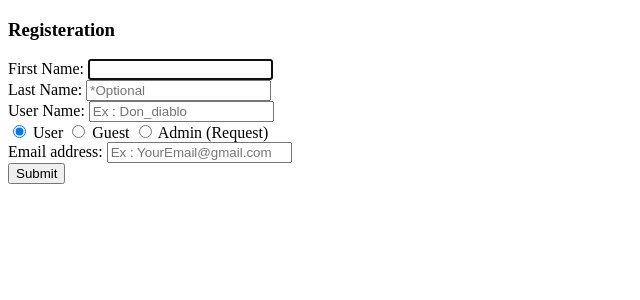
After one commit to jesvijonathan/DB-Dashboard, a Flask app: page /register in a window 1280 px wide. The commit adds this page. Shown: the top 300 px of the page, without its empty margins (0-640 px from the left). Run offline with Flask 2, Linux system fonts and the light colour scheme.

Commit message:
added remember me and cookie funxction

```diff
--- a/app.py
+++ b/app.py
@@ -3,9 +3,19 @@ import login
 import database
 from config import *
 from mysql import connector
-from flask import Flask, redirect, url_for, request, render_template
+from flask import Flask, redirect, url_for, request, render_template, make_response
+from flask_mail import *
+from random import randint
 
 app = Flask(__name__)
+mail = Mail(app)
+app.config["MAIL_SERVER"]='smtp.gmail.com'
+app.config["MAIL_PORT"] = 465
+app.config["MAIL_USERNAME"] = 'jesvijonathan.aids2020@citchennai.net'
+app.config['MAIL_PASSWORD'] = 'happysunday'
+app.config['MAIL_USE_SSL'] = True
+mail = Mail(app)
+otp = randint(000000,999999)
 
 def load():
     db = connector.connect(
@@ -63,9 +73,13 @@ def table_create(tbl=None):
 
 @app.route("/")
 def index():
-    #print(request.remote_addr,request.environ['REMOTE_ADDR'])
-    name = request.args.get("name", "world")
-    return render_template("login/form.html", name=name)
+   try:
+      user=getcookie()
+      login.verification(user)
+      return render_template("sel.html")
+   except:
+      pass
+   return render_template("login/form.html")
 
 @app.route('/success/<name>')
 def success(name):
@@ -116,15 +130,60 @@ def table():
 
    return render_template('load.html',f=tbl[0],r=tbl[1],title=title,detail=detail)
 
+
+@app.route('/setcookie')
+def setcookie():
+    key=request.args.get('key')
+    val=request.args.get('val')
+    resp = make_response(render_template("sel.html"))
+    resp.set_cookie(key,val)
+    return resp
+
+@app.route('/register')
+def reg():
+    return render_template("register.html")
+
+@app.route('/verify',methods = ["POST"])
+def verify():
+   email = request.form["email"]
+   msg = Message('OTP',sender = 'username@gmail.com', recipients = [email])
+   msg.body = str(otp)
+   mail.send(msg)
+   return render_template("reg_otp.html")
+
+@app.route('/validate',methods=["POST"])
+def validate():
+   user_otp = request.form['otp']
+   if otp == int(user_otp):
+      return "<h3> Email  verification is  successful </h3>"
+   return "<h3>failure, OTP does not match</h3>"
+
+@app.route('/getcookie')
+def getcookie():
+    name = request.cookies.get('user', None)
+    return name
+
+@app.route('/deletecookie')
+def delcookie():
+   resp = make_response(render_template("sel.html"))
+   resp.set_cookie('user', '', expires=0)
+   return resp
+
 @app.route('/login',methods = ['POST', 'GET'])
 def sign():
    if request.method == 'POST':
       var = request.form
       val = login.verification(var)
 
-
-
       if val == 1:
+         try:
+            if var['remember-me']=="on":
+               return redirect(url_for('setcookie', key='user', val=var['username']))
+            else:
+               return redirect(url_for('select'))
+         except:
+            return redirect(url_for('select'))
+         return redirect(url_for('getcookie'))
          #return table()
          return redirect(url_for('select'))
          return redirect(url_for('success',name = "to the url"))
--- a/templates/login/form.html
+++ b/templates/login/form.html
@@ -21,11 +21,11 @@
                             <h3 class="text-center text-info">Login</h3>
                             <div class="form-group">
                                 <label for="username" class="text-info">Username:</label><br>
-                                <input type="text" name="username" id="username" class="form-control">
+                                <input type="text" autofocus="Ture" name="username" id="username" class="form-control">
                             </div>
                             <div class="form-group">
                                 <label for="password" class="text-info">Password:</label><br>
-                                <input type="text" name="password" id="password" class="form-control">
+                                <input type="password" name="password" id="password" class="form-control">
                             </div>
                             <div class="form-group">
                                 <label for="remember-me" class="text-info"><span>Remember me</span> <span><input id="remember-me" name="remember-me" type="checkbox"></span></label><br>
@@ -33,7 +33,7 @@
                                 <div class="row justify-content-center align-items-center" style="color:red">{{ msg }}</div>
                             </div>
                             <div id="register-link" class="text-right">
-                                <a href="#" class="text-info">Register here</a>
+                                <a href="/register" class="text-info">Register here</a>
                             </div>
                         </form>
                     </div>
--- /dev/null
+++ b/templates/register.html
@@ -0,0 +1,28 @@
+
+
+<!DOCTYPE html>
+ <html>
+ <head>
+     <title>index</title>
+ </head>
+ <body>
+     <h3>Registeration</h3>
+ <form action = "/verify" method = "POST">
+
+First Name: <input type="text" name="fname" autofocus required> <br>
+Last Name: <input type="text" name="lname" placeholder="*Optional"><br>
+
+User Name: <input type="text" name="uname" placeholder="Ex : Don_diablo"><br>
+
+<input type="radio" id="user" name="member" value="user" checked>
+<label for="user">User</label>
+<input type="radio" id="guest" name="member" value="guest">
+<label for="guest">Guest</label>
+<input type="radio" id="admin" name="member" value="admin">
+<label for="admin">Admin (Request)</label> <br>
+
+ Email address: <input type="email" name="email" placeholder="Ex : YourEmail@gmail.com" required>  <br>
+ <input type = "submit" value="Submit">
+ </form>
+ </body>
+ </html>
```
Also changed, not shown: log.py (+61 -0 lines), login.py (+9 -1 lines), templates/reg_otp.html (added, +13 -0 lines), 1 other file.
